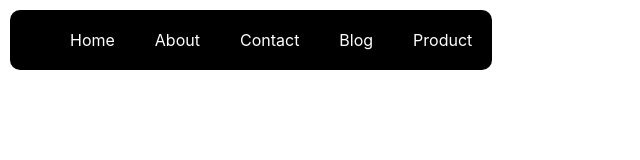
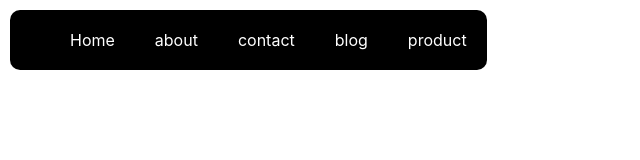
Before and after one commit to Rajubhuiyan/introduction-of-next-js, a Next.js app: page / in a window 1280 px wide. Shown: the top 160 px of the page, without its empty margins (0-640 px from the left). Built offline with nearby package versions, Linux system fonts and the light colour scheme.

Commit message:
class 12 done

```diff
--- a/pages/index.js
+++ b/pages/index.js
@@ -9,19 +9,19 @@ const index = () => {
       <nav>
         <ul className="menu-bar">
           <li>
-            <Link href="/">Home</Link>
+            <Link href="/"><a>Home</a></Link>
           </li>
           <li>
-            <Link href="/about">About</Link>
+            <Link href="/about"><a>about</a></Link>
           </li>
           <li>
-            <Link href="/contact">Contact</Link>
+            <Link href="/contact"><a>contact</a></Link>
           </li>
           <li>
-            <Link href="/blog">Blog</Link>
+            <Link href="/blog"><a>blog</a></Link>
           </li>
           <li>
-            <Link href="/product">Product</Link>
+            <Link href="/product"><a>product</a></Link>
           </li>
         </ul>
       </nav>
```
Also changed, not shown: pages/404.js (+15 -6 lines).
